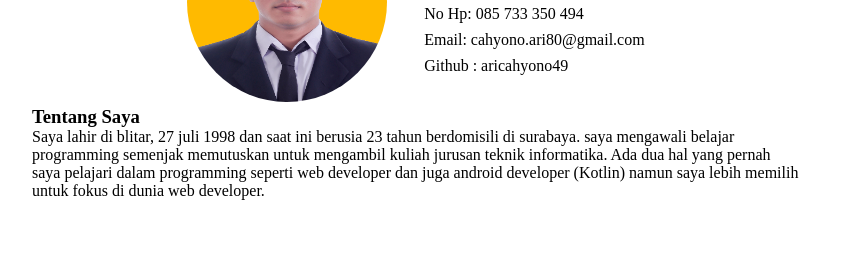
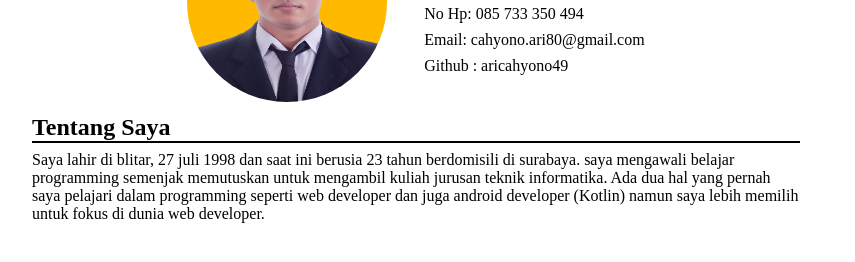
Before and after one commit to aricahyono49/DTS-HomeWork1-CV, a plain HTML site: page index.html in a window 1280 px wide. Shown: the part 168-430 px from the top of the page, without its empty margins (224-1079 px from the left). Drawn offline with Linux system fonts and the light colour scheme.

Commit message:
Feat : Add Style Css Section About-Me

```diff
--- a/css/style.css
+++ b/css/style.css
@@ -1,3 +1,4 @@
 @import url("universal.css");
 @import url("header.css");
 @import url("section-profil.css");
+@import url("tentang-saya.css");
--- /dev/null
+++ b/css/tentang-saya.css
@@ -0,0 +1,10 @@
+.tentang-saya {
+    margin: 8px 0;
+}
+
+.tentang-saya h1 {
+    font-size: 24px;
+    text-transform: capitalize;
+    border-bottom: 2px solid black;
+    margin-bottom: 8px;
+}
--- a/index.html
+++ b/index.html
@@ -38,7 +38,7 @@
 </main>
 
 <section>
-    <article>
+    <article class="tentang-saya">
         <h1>Tentang Saya</h1>
         <p>
             Saya lahir di blitar, 27 juli 1998 dan saat ini berusia 23 tahun berdomisili di surabaya. saya mengawali belajar programming semenjak memutuskan untuk mengambil kuliah jurusan teknik informatika. Ada dua hal yang pernah saya pelajari dalam programming seperti web developer dan juga android developer (Kotlin) namun saya lebih memilih untuk fokus di dunia web developer.
```
